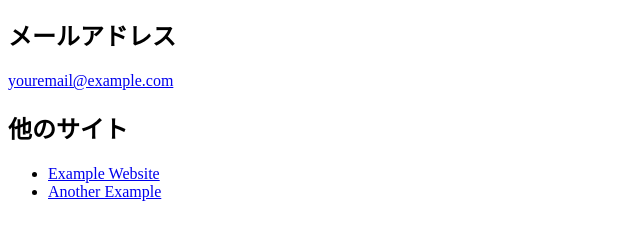
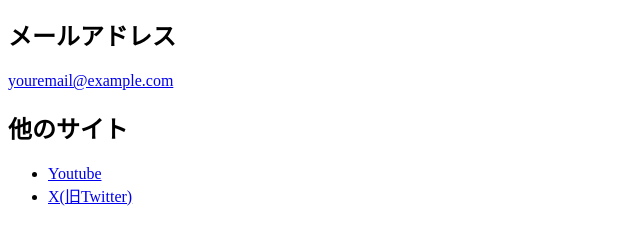
Before and after one commit to Mountain1016/Mountain1016.github.io, a plain HTML site: page Contact/index.html in a window 1280 px wide. Shown: the part 165-410 px from the top of the page, without its empty margins (0-640 px from the left). Drawn offline with Linux system fonts and the light colour scheme.

Commit message:
あああ

```diff
--- a/Contact/index.html
+++ b/Contact/index.html
@@ -21,8 +21,8 @@
 
   <h2>他のサイト</h2>
   <ul>
-    <li><a href="https://www.youtube.com/@Mafimovie">Example Website</a></li>
-    <li><a href="https://x.com/Mafi_1016">Another Example</a></li>
+    <li><a href="https://www.youtube.com/@Mafimovie">Youtube</a></li>
+    <li><a href="https://x.com/Mafi_1016">X(旧Twitter)</a></li>
   </ul>
 </body>
 </html>
```
Also changed, not shown: index.html (+1 -1 lines).
